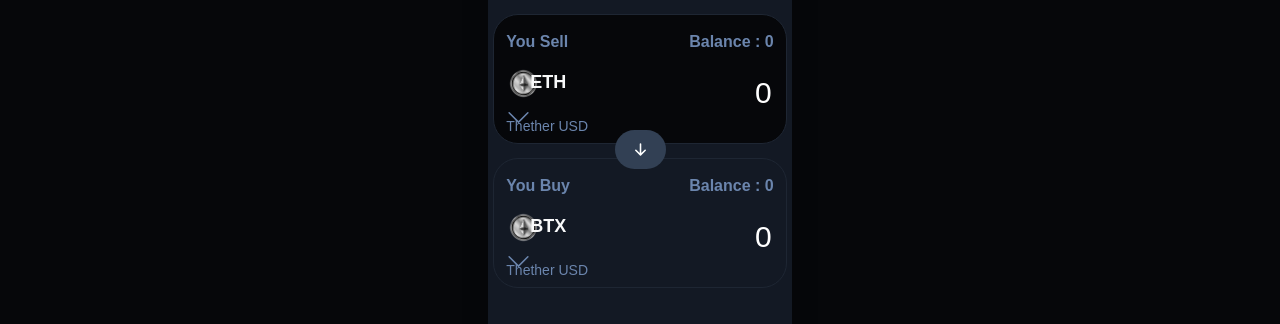
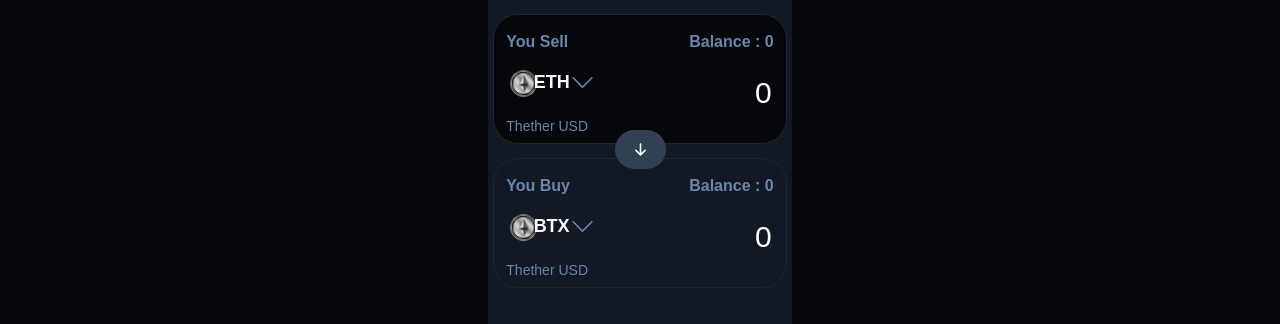
Before and after one commit to Hammad19/solana-web3-test, a React (Create React App) app: page / in a window 1280 px wide. Shown: the part 275-599 px from the top of the page. Built offline with nearby package versions, Linux system fonts and the light colour scheme.

Commit message:
Update SwapInput.js

```diff
--- a/src/components/Swap/SwapInput.js
+++ b/src/components/Swap/SwapInput.js
@@ -52,7 +52,7 @@ export default function SwapInput({
               onClick={() => {
                 setModalShow(true);
               }}
-              className="col-6 col-sm-5 col-xl-4 col-lg-4">
+              className="col-6 col-sm-5 col-xl-5 col-lg-4">
               <div
                 style={{
                   backgroundColor: "transparent",
@@ -79,12 +79,17 @@ export default function SwapInput({
                   </p>
                 </div>
 
-                <div className=" my-1 col-5">
+                <div
+                  style={{
+                    //align left
+                    textAlign: "left",
+                  }}
+                  className="my-1 col-5">
                   <ChevronDown color={"#6b85ad"} size={25} />
                 </div>
               </div>
             </div>
-            <div className="col-6 col-xl-8 col-lg-8">
+            <div className="col-6 col-xl-7 col-lg-8">
               <input
                 className="col-12"
                 type="number input-data"
```
